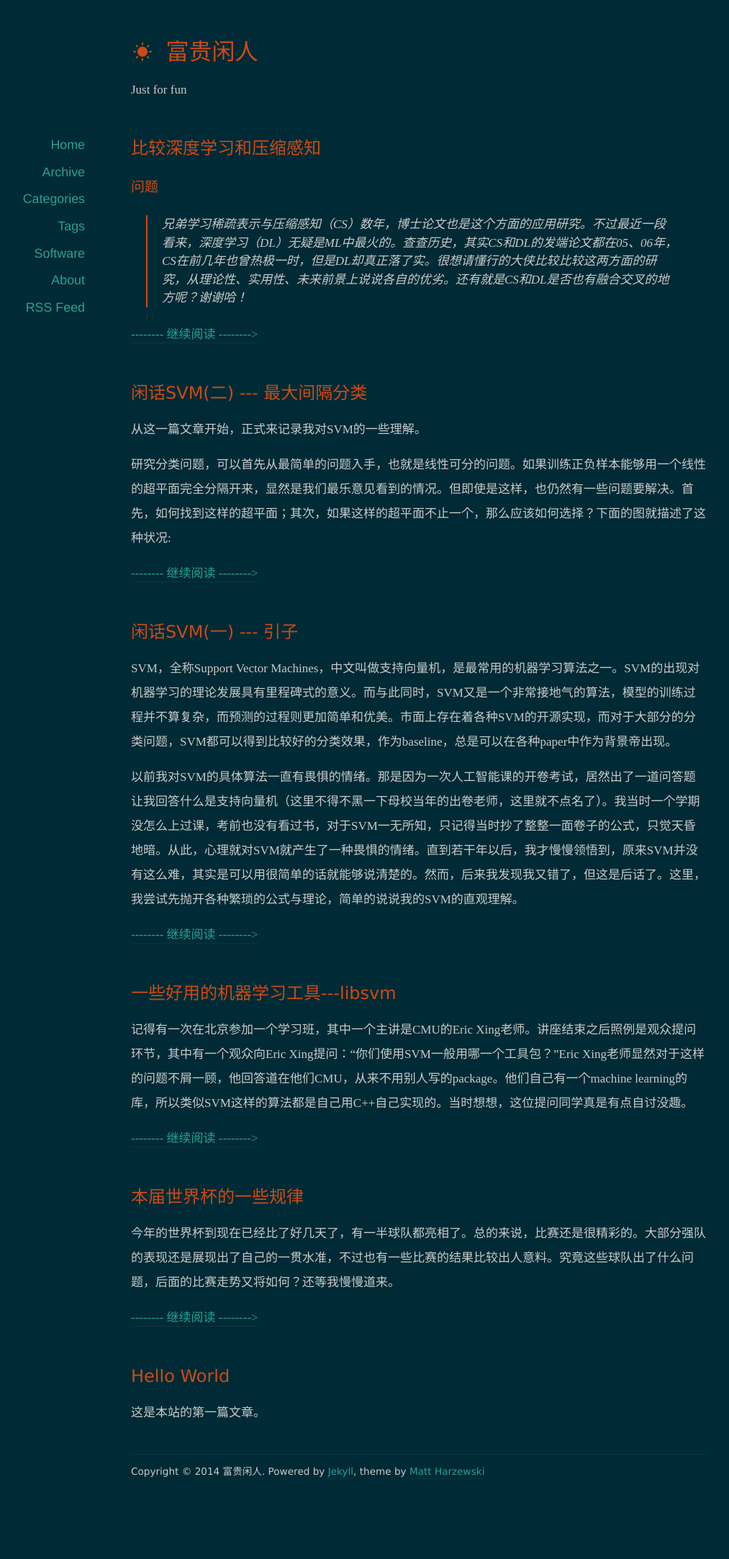
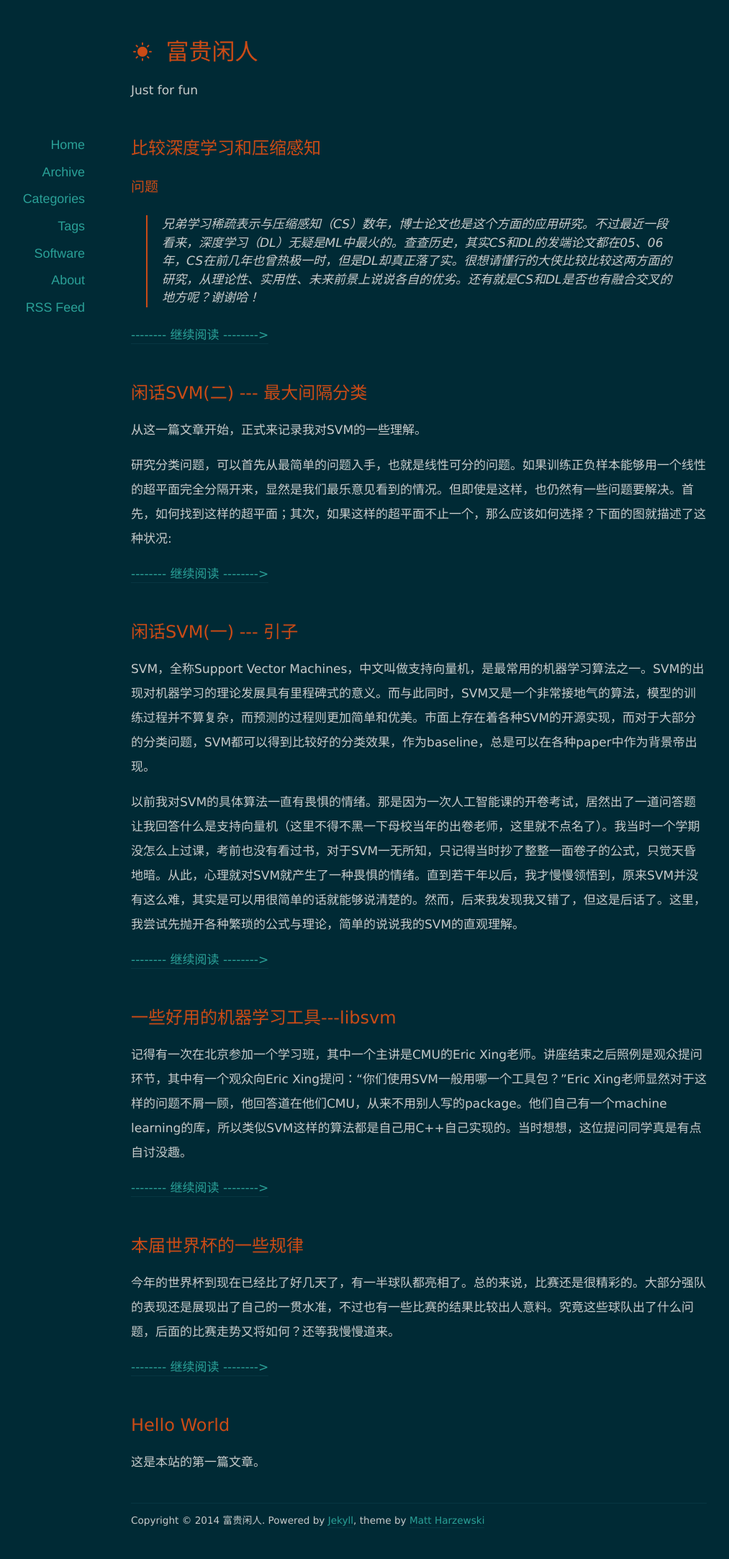
Before and after one commit to orangeprince/orangeprince.github.io, a Jekyll site: the page built from index.html, in a window 1280 px wide. Shown: the whole page at 72% size, without its empty margins (58-1071 px from the left). Built offline with Jekyll 4.4.1, drawn with Linux system fonts in a browser that asks for light colours; nearby versions of some CDN libraries; the list of posts is cut into pages by our own code; comment, search, counter and statistics services are not loaded; before the commit the page ends 2098 px from its top, so only the background shows below that.

Commit message:
modified:   assets/css/style.css

```diff
--- a/assets/css/style.css
+++ b/assets/css/style.css
@@ -31,6 +31,7 @@ table {
 
 /*** Basics ***/
 body {
+    font-family: Verdana;
 	font-size: 17px;
 	line-height: 2;
 }
```
